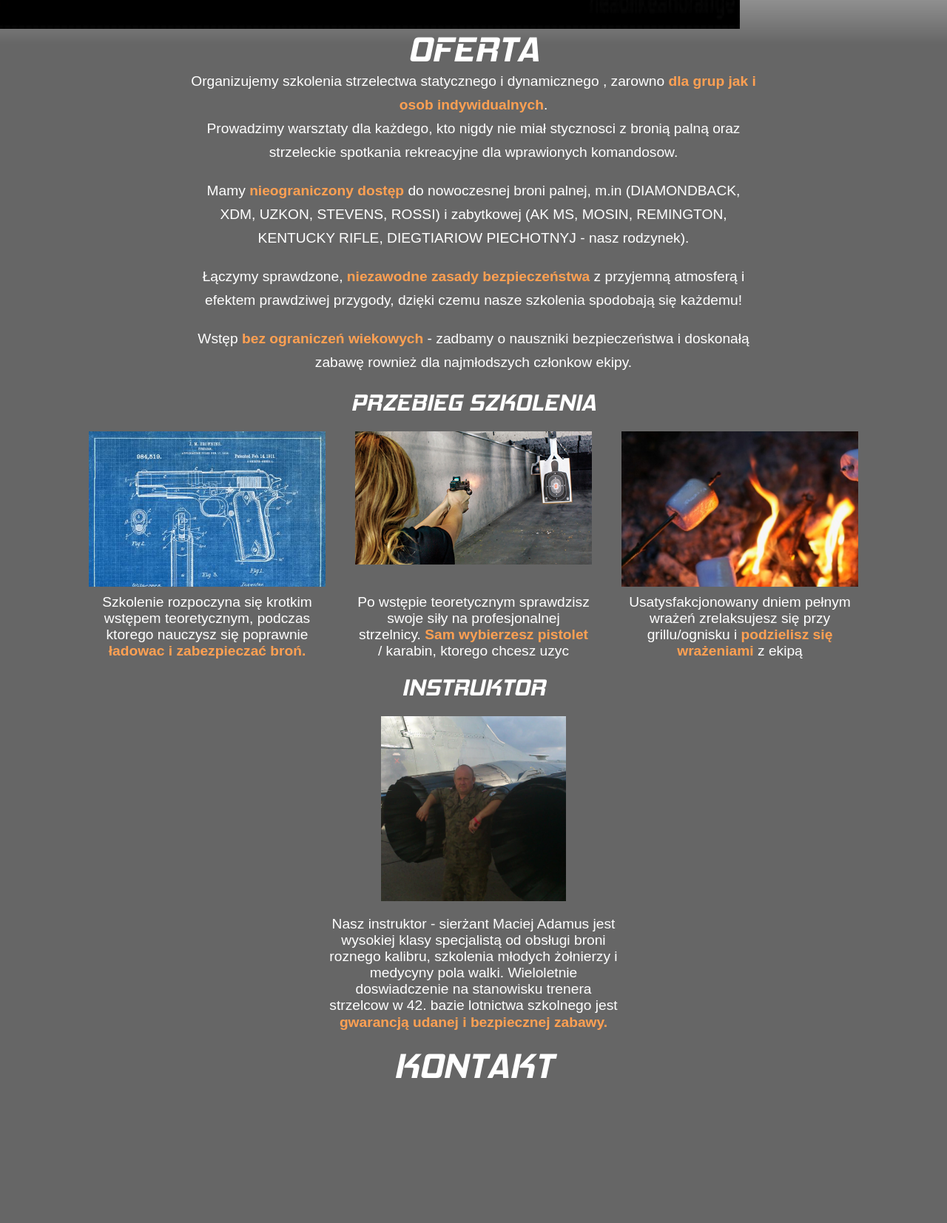
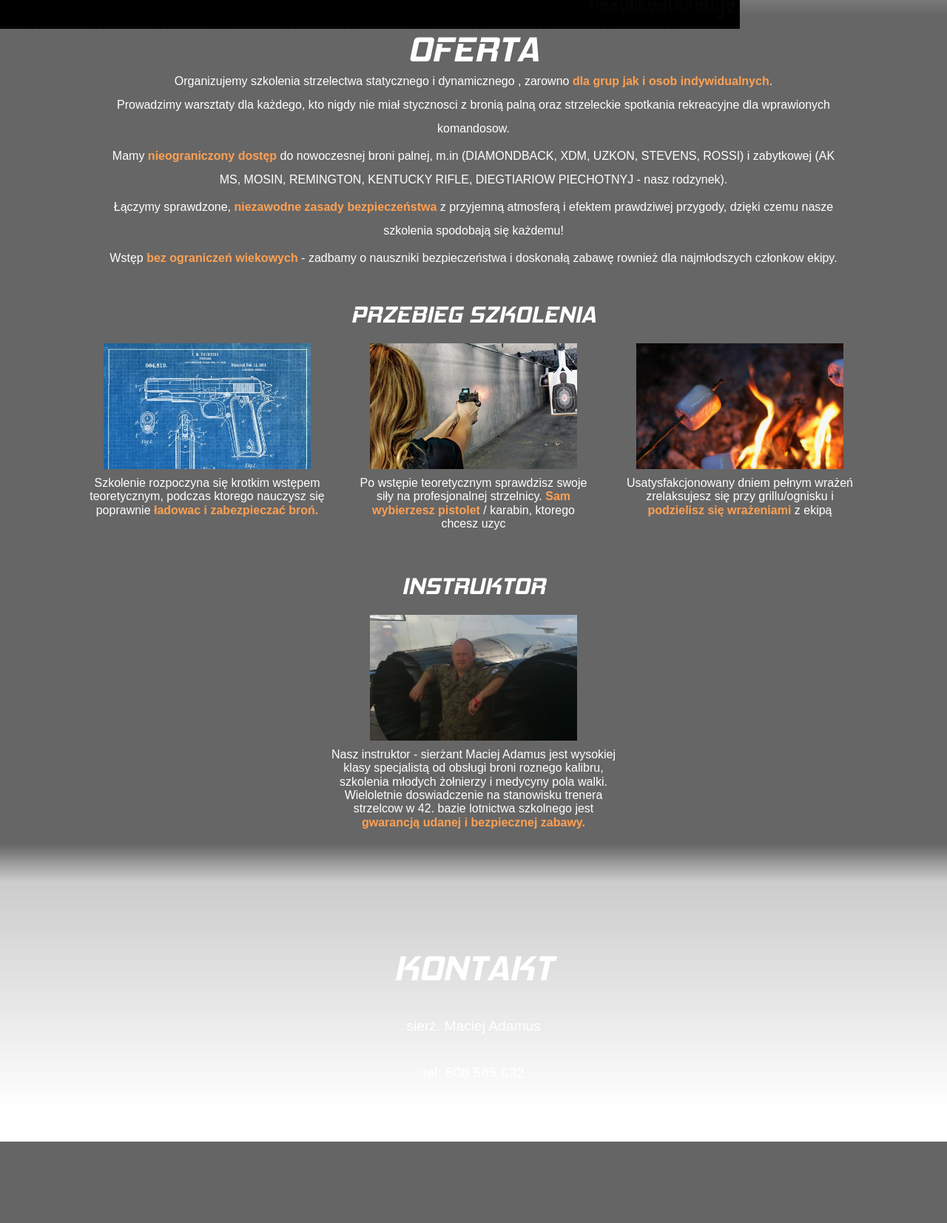
Before and after one commit to kubaadamus/Stryjo, a PHP site: page / in a window 1280 px wide. Shown: the part 961-2614 px from the top of the page at 74% size. After the commit the page ends 2504 px from the top, so only its background shows below. Run offline with PHP 8.4, Linux system fonts and the light colour scheme.

Commit message:
Stronka dziala na IE itd

```diff
--- a/app/index.html
+++ b/app/index.html
@@ -32,7 +32,7 @@
 		<button class="ofertaBtn glass">POZNAJ OFERTĘ</button>
 		<div class="opis">
 			<p><span class="orange">Naucz się bezpiecznie strzelać</span> z nowoczesnej broni małokalibrowej pod okiem doswiadczonego instruktora.</p>
-			<p> Spędź na strzelnicy dzien pełen wrażeń a wieczorem <span class="orange"> wypocznij z rodziną przy grillu</span></p>
+			<p> Spędź na strzelnicy dzien pełen wrażeń a wieczorem <span class="orange"> wypocznij z rodziną przy grillu.</span></p>
 		</div>
 	</div>
 
@@ -61,7 +61,10 @@
 					ekipy.
 				</p>
 		</div>
+		<br>
+		<br>
 		<p id="sub_2">PRZEBIEG SZKOLENIA</p>
+
 		<div class="sections_wrapper">
 			<div class="top">
 				<div class="section">
@@ -92,6 +95,9 @@
 					</div>
 				</div>
 			</div>
+			<br>
+			<br>
+
 			<p id="sub_2">INSTRUKTOR</p>
 			<div class="bottom">
 
@@ -244,7 +250,13 @@
 		<div class="section_title">
 			<p>KONTAKT</p>
 		</div>
-
+		<p>sierż. Maciej Adamus</p>
+		<p>tel: 608 585 632</p>
+		<p>e-mail: mejl-firmowy</p>
+	</div>
+	<div class="footer">
+		2018 Wszystkie prawa zastrzeżone. Stworzono dla IMPREZPOL.
+		Autorzy: Jakub Adamus <a href="http://www.jakubadamus.pl">(www.jakubadamus.pl)</a>, Maciej Adamus.
 	</div>
 </body>
 
--- a/app/styles.css
+++ b/app/styles.css
@@ -488,6 +488,11 @@ button:focus {
     outline: none;
 }
 
+a{
+    color:white;
+    text-decoration: none;
+}
+
 p {
     margin: 0px;
 }
@@ -535,12 +540,13 @@ wbr:after {
 
 #sub {
     font-size: 4rem;
+    text-align: center;
 }
 
 #sub_2 {
     font-size: 2rem;
-    margin:0 auto;
     font-family: hemi;
+    text-align: center;
 }
 
 .landingPage {
@@ -551,6 +557,7 @@ wbr:after {
 }
 
 .landingPage .menu {
+  font-size: 0.8rem;
   width: 100%;
   display: -webkit-box;
   display: -ms-flexbox;
@@ -586,7 +593,7 @@ wbr:after {
   left: 50%;
   -webkit-transform: translateX(-50%);
           transform: translateX(-50%);
-  font-size: 2rem;
+  font-size: 1.1rem;
   font-family: hemi;
   background-color: transparent;
   color: white;
@@ -629,18 +636,18 @@ wbr:after {
 
 .landingPage .opis {
   color: white;
-  width: 610px;
-  f   ont-weight: 100;
+  width: 450px;
+  font-weight: 100;
   text-indent: 2rem;
-  line-height: 2rem;
+  line-height: 1.3rem;
   position: absolute;
-  right: 10%;
-  bottom: 105px;
-  font-size: 1.5rem;
+  right: 100px;
+  bottom: 95px;
+  font-size: 1.0rem;
 }
 
 .landingPage .opis p {
-  padding-bottom: 20px;
+  padding-bottom: 10px;
 }
 
 .section_title {
@@ -648,12 +655,10 @@ wbr:after {
     color: white;
     text-align: center;
     font-size: 3rem;
-    max-width: 50%;
-    margin: 0 auto;
 }
 
 .oferta {
-    font-size: 1.2rem;
+    font-size: 1.0rem;
 
     display: -webkit-box;
 
@@ -712,9 +717,10 @@ display: flex;
 }
 
 .section--photo {
-  width: 320px;
-  height: 200px;
+  width: 280px;
+  height: 160px;
   overflow: hidden;
+  margin:0 auto;
 }
 
 .section--text {
@@ -748,10 +754,14 @@ display: flex;
 }
 
 .bottom .section--photo {
-  width: 250px;
-  height: 250px;
+  width: 280px;
+  height: 160px;
   overflow: hidden;
   margin:0 auto;
+}
+
+.bottom .section--photo img{
+  width:100%;
 }
 
 .bottom .section--text {
@@ -767,14 +777,14 @@ display: flex;
 
 .paragraf {
     color: white;
-    width: 60%;
+    width: 1000px;
     margin: 0 auto;
     text-align: center;
     line-height: 2rem;
 }
 
 .paragraf p{
-  padding-bottom:20px;
+  padding-bottom:5px;
 }
 
 .arsenal_wrapper {
@@ -875,7 +885,7 @@ display: flex;
 
 .cennik{
     background-color: rgba(0, 0, 0, 0.6);
-    font-size: 1.2rem;
+    font-size: 1.0rem;
     color:white;
 }
 
@@ -896,11 +906,42 @@ display: flex;
 }
 
 .contact {
+    padding-top: 120px;
     display: -webkit-box;
     display: -ms-flexbox;
     display: flex;
+    -webkit-box-orient: vertical;
+    -webkit-box-direction: normal;
+        -ms-flex-direction: column;
+            flex-direction: column;
     height: 30vh;
-    background-color: rgba(0, 0, 0, 0.6);
+    text-align: center;
+ /* Permalink - use to edit and share this gradient: http://colorzilla.com/gradient-editor/#000000+100,000000+100&0+1,1+14,1+100 */
+ /* FF3.6-15 */
+ /* Chrome10-25,Safari5.1-6 */
+ background: linear-gradient(to bottom, rgba(0, 0, 0, 0.6) 0%, rgba(0, 0, 0, 0.2) 14%, rgba(0, 0, 0, 0) 100%);
+ /* W3C, IE10+, FF16+, Chrome26+, Opera12+, Safari7+ */
+ filter: progid:DXImageTransform.Microsoft.gradient( startColorstr='#00000000', endColorstr='#000000', GradientType=0);
+ /* IE6-9 */
+    color:white;
+    font-size: 1.2rem;
+}
+
+.contact p{
+  margin:0 auto;
+  padding:20px;
+}
+
+.footer{
+    width:100%;
+    background-color: transparent;
+    color: rgba(255, 255, 255, 0.596);
+    text-align: center;
+    font-size: 0.7rem;
+}
+
+.footer a{
+  color: rgba(255, 255, 255, 0.9);
 }
 
 .hidden {
```
Also changed, not shown: app/assets/styles/styles.css (+55 -21 lines), app/assets/images/shooting-range.jpg, app/assets/images/stryjo.jpg.
